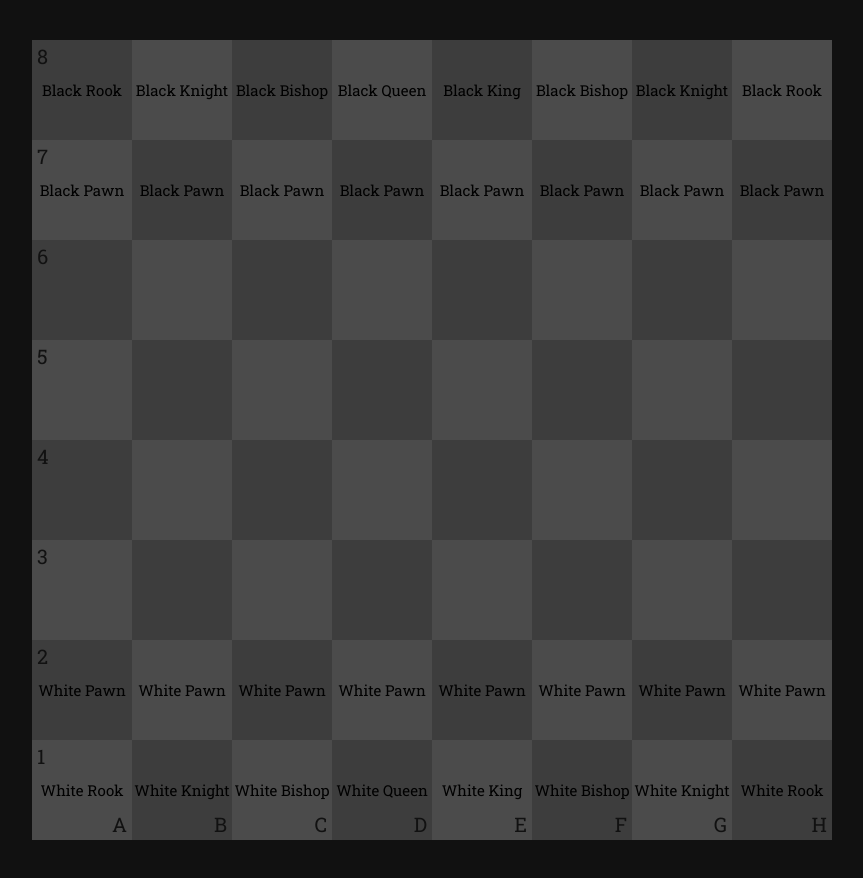
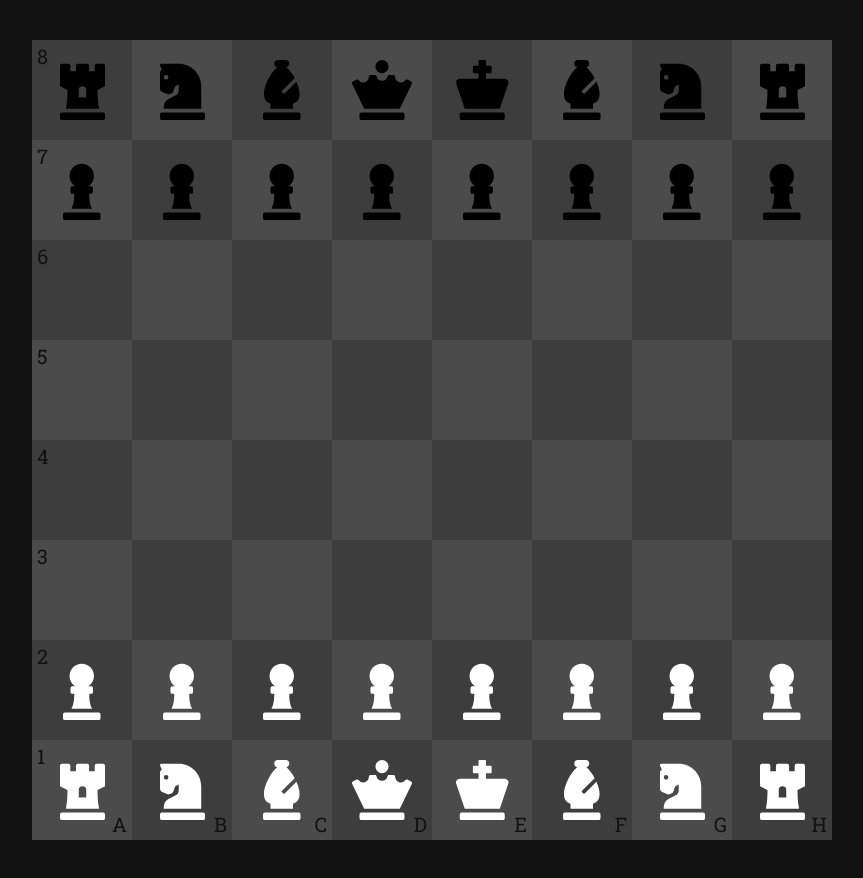
Before and after one commit to FinOCE/chess, a Next.js app: page / in a window 1280 px wide. Shown: the whole page, without its empty margins (208-1071 px from the left). Built offline with nearby package versions, Linux system fonts and the light colour scheme.

Commit message:
Use fontawesome icons for pieces

```diff
--- a/components/piece.tsx
+++ b/components/piece.tsx
@@ -1,4 +1,6 @@
 import {Properties} from 'csstype'
+import {FontAwesomeIcon} from '@fortawesome/react-fontawesome'
+import {faChessKing, faChessQueen, faChessBishop, faChessKnight, faChessRook, faChessPawn} from '@fortawesome/free-solid-svg-icons'
 import Piece from '../utils/Piece'
 import styles from '../styles/piece.module.sass'
 
@@ -8,9 +10,22 @@ export interface PieceProps {
 }
 
 export default function piece(props: PieceProps) {
+    let types = {
+        'King': faChessKing,
+        'Queen': faChessQueen,
+        'Bishop': faChessBishop,
+        'Knight': faChessKnight,
+        'Rook': faChessRook,
+        'Pawn': faChessPawn
+    }
+    let colors = {
+        'White': '#fff',
+        'Black': '#000'
+    }
+
     return (
-        <div className={styles.piece} style={props.style}>
-            {props.data.team} {props.data.type}
+        <div className={styles.piece} style={Object.assign(props.style, {color: colors[props.data.team]})}>
+            <FontAwesomeIcon icon={types[props.data.type]} />
         </div>
     )
 }
--- a/package.json
+++ b/package.json
@@ -19,6 +19,8 @@
   },
   "homepage": "https://github.com/FinOCE/chess#readme",
   "dependencies": {
+    "@fortawesome/free-solid-svg-icons": "^5.15.3",
+    "@fortawesome/react-fontawesome": "^0.1.14",
     "next": "^11.0.1",
     "react": "^17.0.2",
     "react-dom": "^17.0.2"
--- a/styles/piece.module.sass
+++ b/styles/piece.module.sass
@@ -5,4 +5,4 @@
     justify-content: center
     height: 100px
     width: 100px
-    font-size: 15px
+    font-size: 60px
```
Also changed, not shown: 1 other file (tests, documents, lock files or other folders).
